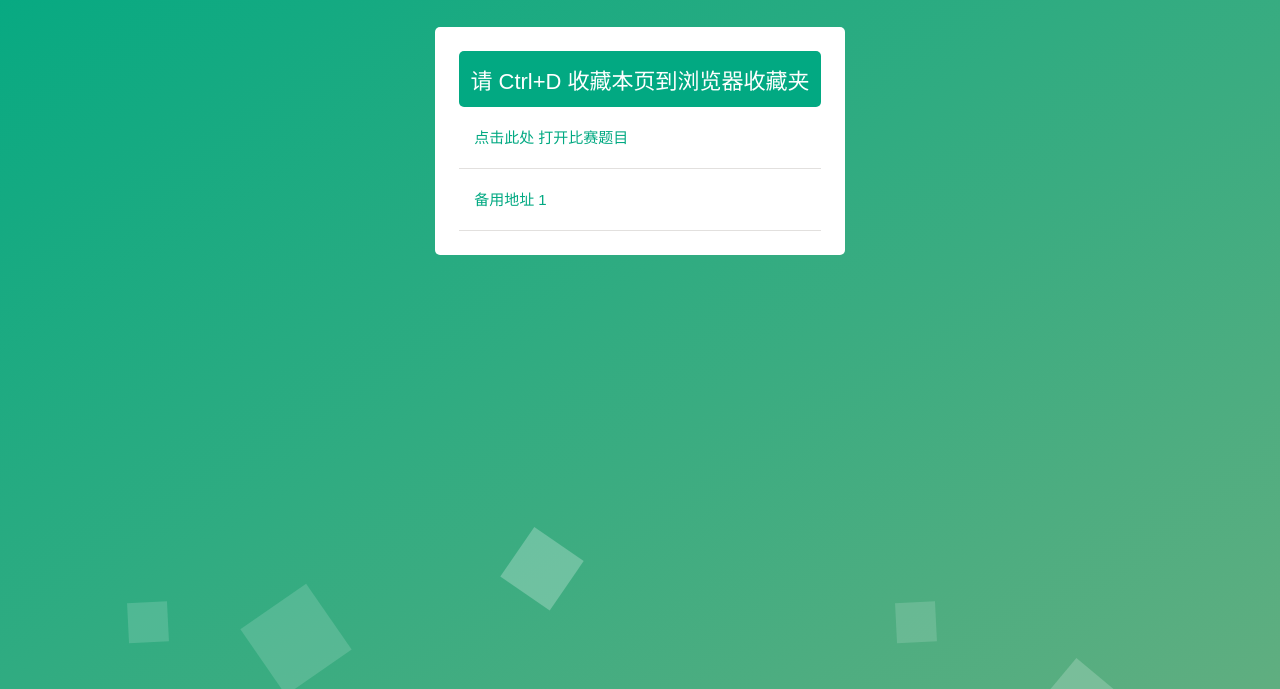
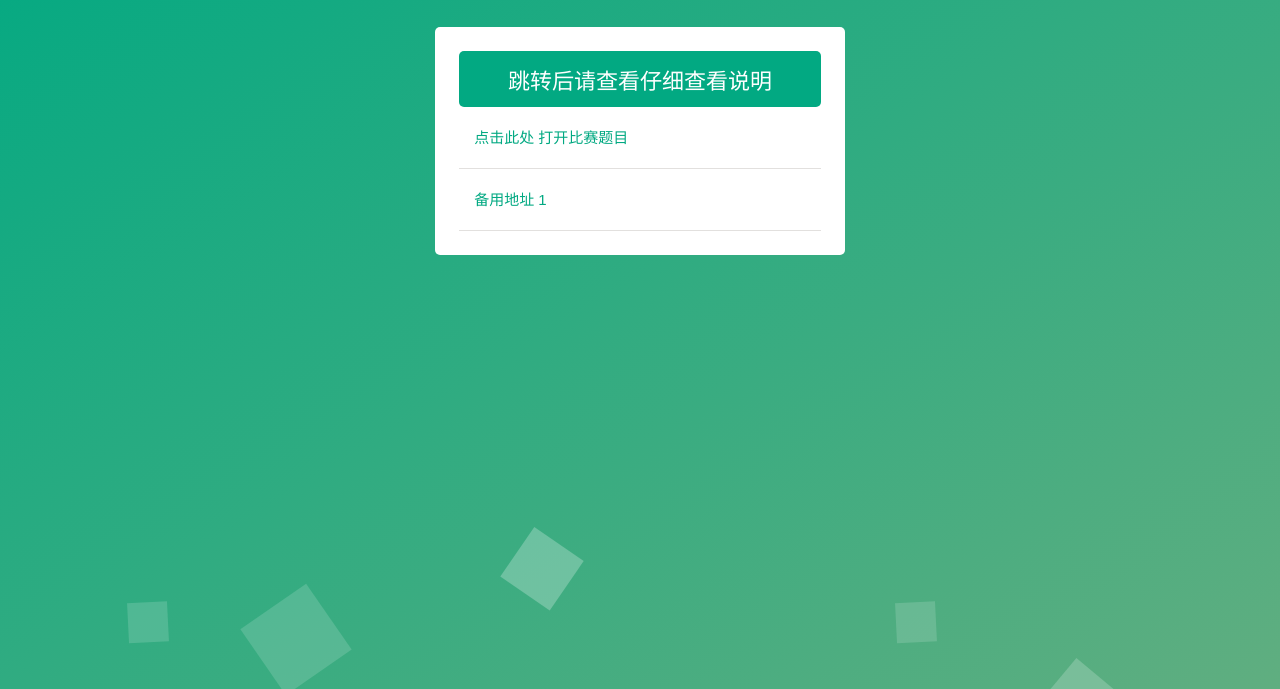
Before and after one commit to Alan-CRL/t, a plain HTML site: page index.html in a window 1280 px wide. Shown: the part 111-800 px from the top of the page. Drawn offline with Linux system fonts and the light colour scheme.

Commit message:
Update index.html

```diff
--- a/index.html
+++ b/index.html
@@ -14,10 +14,10 @@
     <div id="all">
         <div class="wrapper">
             <div class="main">
-				<h1>2021年度秋 小六期末考试 ，开题导航！</h1>
+				<h1>  2021年度秋 小六期末考试 ，开题导航！</h1>
 				<div class="content">
 					<div class="content-top">
-							<h2>请 Ctrl+D 收藏本页到浏览器收藏夹</h2>
+							<h2>跳转后请查看仔细查看说明</h2>
 							<ul>
 								<li>
 									<a href="https://www.luogu.com.cn/contest/59107" target="_blank"><i>点击此处 打开比赛题目</i></a>
```
